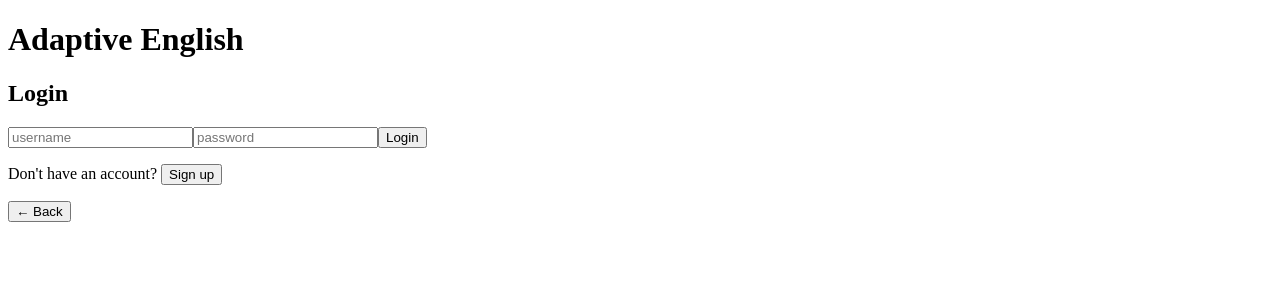
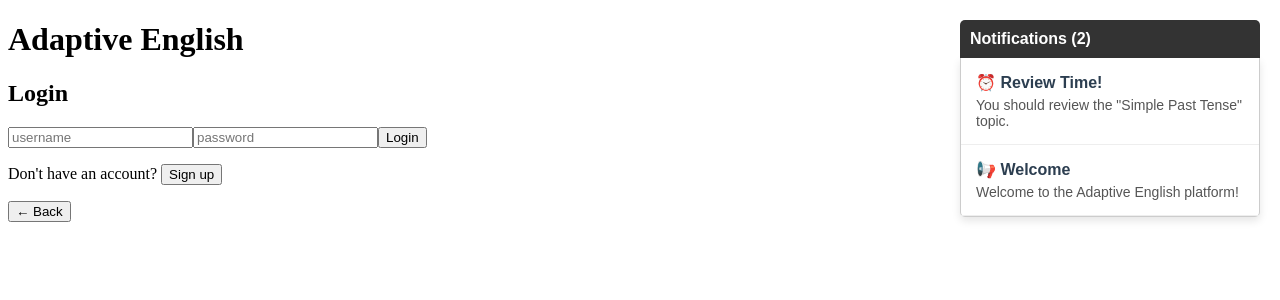
Before and after one commit to pakhlavonKh/adaptive-english-learning, a React (Vite) app in the folder client/: page / in a window 1280 px wide. Both pictures are taken after a click on the button "Sign In". Shown: the top 300 px of the page. Built offline with nearby package versions, Linux system fonts and the light colour scheme; the HTML template or start-up script is replaced by a standard one.

Commit message:
Notification Service arayüzü ve logic eklendi

```diff
--- a/client/src/App.jsx
+++ b/client/src/App.jsx
@@ -3,6 +3,8 @@ import Landing from './pages/Landing';
 import Login from './pages/Login';
 import Register from './pages/Register';
 import Dashboard from './pages/Dashboard';
+// 1. ADIM: Bileşeni buraya import ediyoruz
+import NotificationList from './components/Notifications/NotificationList';
 
 export default function App() {
   const [page, setPage] = useState('landing');
@@ -20,17 +22,42 @@ export default function App() {
     }
   }, []);
 
-  if (token) return <Dashboard token={token} user={user} onLogout={() => { localStorage.removeItem('token'); localStorage.removeItem('user'); setToken(null); setUser(null); setPage('landing'); }} />;
+  // 2. ADIM: Giriş yapılmışsa (Token varsa) hem Bildirimleri hem Dashboard'u göster
+  // React'te birden fazla bileşeni aynı anda döndürmek için <> ... </> (Fragment) içine almamız gerekir.
+  if (token) return (
+    <>
+      <NotificationList />
+      <Dashboard
+        token={token}
+        user={user}
+        onLogout={() => {
+          localStorage.removeItem('token');
+          localStorage.removeItem('user');
+          setToken(null);
+          setUser(null);
+          setPage('landing');
+        }}
+      />
+    </>
+  );
 
   if (page === 'landing') return <Landing onGetStarted={() => setPage('login')} />;
 
   return (
     <div className="container">
+      {/* 3. ADIM: Login/Register ekranlarında da görünmesi için buraya ekliyoruz */}
+      <NotificationList />
+
       <h1>Adaptive English</h1>
       <div className="auth">
         {page === 'login' ? (
           <Login
-            onLogin={(t,u)=>{localStorage.setItem('token', t); localStorage.setItem('user', JSON.stringify(u)); setToken(t); setUser(u);}}
+            onLogin={(t,u)=>{
+              localStorage.setItem('token', t);
+              localStorage.setItem('user', JSON.stringify(u));
+              setToken(t);
+              setUser(u);
+            }}
             onSwitchToRegister={() => setPage('register')}
           />
         ) : (
--- /dev/null
+++ b/client/src/components/Notifications/NotificationList.jsx
@@ -0,0 +1,91 @@
+// src/components/Notifications/NotificationList.jsx
+
+import React, { useState, useEffect } from 'react';
+import { NotificationService } from '../../services/NotificationService';
+
+/**
+ * NotificationList Component
+ * Displays a list of system notifications (Reminders, System Alerts) to the user.
+ * It uses the NotificationService to fetch data.
+ */
+const NotificationList = () => {
+  const [notifications, setNotifications] = useState([]);
+
+  // Fetch notifications when the component mounts (loads)
+  useEffect(() => {
+    const fetchNotifications = async () => {
+      // Calling our Service to get mock data
+      const data = await NotificationService.getUnreadNotifications(1); // UserID 1 (Example)
+      setNotifications(data);
+    };
+
+    fetchNotifications();
+  }, []);
+
+  // Simple CSS styles for the notification box
+  const styles = {
+    container: {
+      position: 'fixed',
+      top: '20px',
+      right: '20px',
+      width: '300px',
+      zIndex: 1000,
+      fontFamily: 'Arial, sans-serif'
+    },
+    header: {
+      backgroundColor: '#333',
+      color: '#fff',
+      padding: '10px',
+      borderRadius: '5px 5px 0 0',
+      fontSize: '16px',
+      fontWeight: 'bold'
+    },
+    list: {
+      backgroundColor: '#fff',
+      border: '1px solid #ccc',
+      borderTop: 'none',
+      borderRadius: '0 0 5px 5px',
+      boxShadow: '0 4px 8px rgba(0,0,0,0.1)'
+    },
+    item: {
+      padding: '15px',
+      borderBottom: '1px solid #eee',
+      cursor: 'pointer'
+    },
+    title: {
+      fontWeight: 'bold',
+      marginBottom: '5px',
+      display: 'block',
+      color: '#2c3e50'
+    },
+    body: {
+      fontSize: '14px',
+      color: '#555'
+    }
+  };
+
+  return (
+    <div style={styles.container}>
+      <div style={styles.header}>
+        Notifications ({notifications.length})
+      </div>
+      <div style={styles.list}>
+        {notifications.length === 0 ? (
+          <div style={{ padding: '15px', color: '#777' }}>No new notifications.</div>
+        ) : (
+          notifications.map((note) => (
+            <div key={note.id} style={styles.item}>
+              <span style={styles.title}>
+                {note.type === 'reminder' ? '⏰ ' : '📢 '}
+                {note.title}
+              </span>
+              <p style={{ margin: 0, ...styles.body }}>{note.body}</p>
+            </div>
+          ))
+        )}
+      </div>
+    </div>
+  );
+};
+
+export default NotificationList;
--- /dev/null
+++ b/client/src/services/NotificationService.js
@@ -0,0 +1,63 @@
+// src/services/NotificationService.js
+
+/**
+ * NotificationService
+ * * This service is responsible for managing email notifications, alerts,
+ * and reminders for users in the system.
+ * * Related Requirements:
+ * - FR17/UC17: Receive Review Reminders
+ * - FR11/UC12: Reset Password (via Email)
+ * - UC20: Support Request Acknowledgment
+ */
+
+export const NotificationService = {
+
+    // 1. Send Review Reminder
+    // Triggered when a user is at risk of forgetting a topic (Spaced Repetition).
+    sendReviewReminder: (userId, topicName) => {
+      // Simulating backend interaction by logging to console.
+      const message = `Reminder: It is time for user ${userId} to review the topic '${topicName}'.`;
+      console.log(`[Notification System]: ${message}`);
+
+      // In a real scenario, this would be an API call:
+      // return axios.post('/api/notifications/remind', { userId, topicName });
+
+      return { success: true, message: message };
+    },
+
+    // 2. Send Password Reset Email
+    // Sends a reset link when a user forgets their password.
+    sendPasswordResetEmail: (email) => {
+      console.log(`[Email System]: Password reset link sent to ${email}.`);
+      return { success: true, message: 'A password reset link has been sent to your email.' };
+    },
+
+    // 3. Support Request Acknowledgment
+    // Notifies the user that their support ticket has been received.
+    sendSupportConfirmation: (userId, ticketId) => {
+      console.log(`[Support System]: Support request ${ticketId} received for user ${userId}.`);
+      return { success: true, message: 'Your request has been received. We will get back to you shortly.' };
+    },
+
+    // 4. Get Unread Notifications (for Dashboard)
+    // Fetches the list of notifications to display on the user interface.
+    getUnreadNotifications: async (userId) => {
+      // Mock Data Simulation
+      return [
+        {
+          id: 1,
+          type: 'reminder',
+          title: 'Review Time!',
+          body: 'You should review the "Simple Past Tense" topic.',
+          date: '2025-12-07'
+        },
+        {
+          id: 2,
+          type: 'system',
+          title: 'Welcome',
+          body: 'Welcome to the Adaptive English platform!',
+          date: '2025-12-06'
+        }
+      ];
+    }
+  };
```
Also changed, not shown: 1 other file (tests, documents, lock files or other folders).
